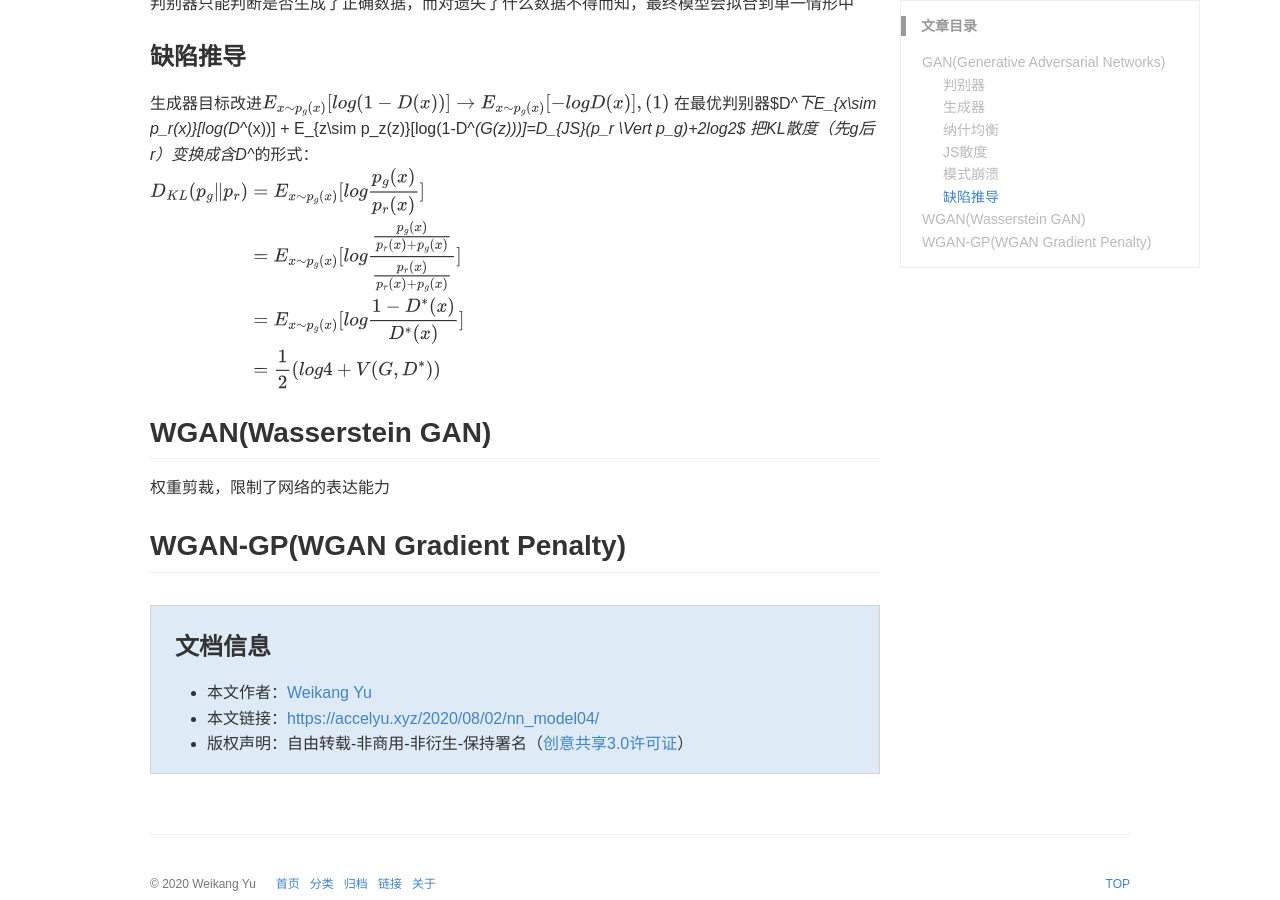
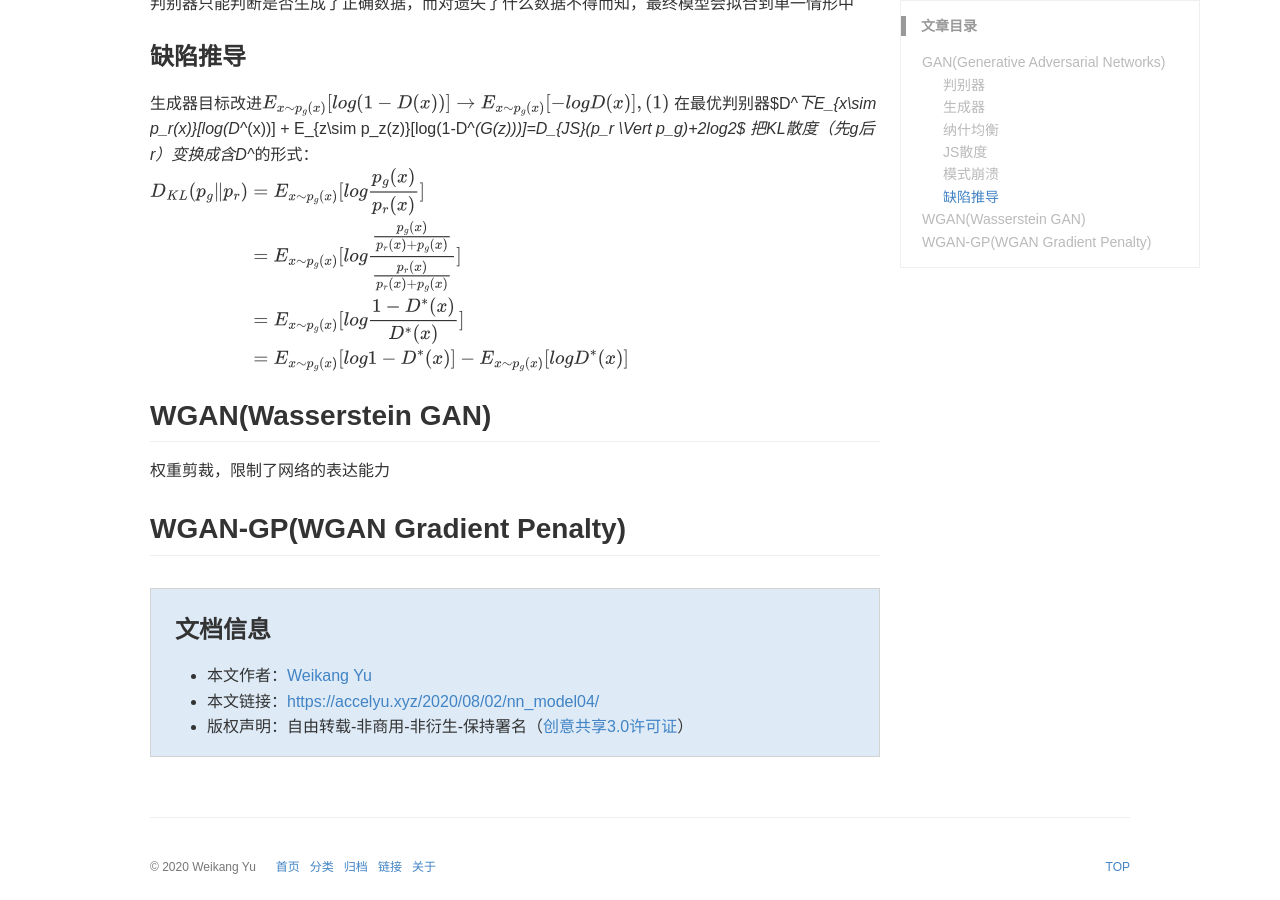
Before and after one commit to AccelYu/AccelYu.github.io, a Jekyll site: the page built from _posts/2020-08-02-nn_model04.md, in a window 1280 px wide and 900 px high, scrolled down 1388 px. Built offline with Jekyll 4.4.1, drawn with Linux system fonts in a browser that asks for light colours; some web fonts are replaced; comment, search, counter and statistics services are not loaded; a style sheet for code colours, icons or effects is not loaded; some of the changed text lies outside the part shown.

Commit message:
Update 2020-08-02-nn_model04.md

```diff
--- a/_posts/2020-08-02-nn_model04.md
+++ b/_posts/2020-08-02-nn_model04.md
@@ -54,7 +54,7 @@ $$\begin{align}D_{KL}(p_g \Vert p_r)
 &=E_{x\sim p_g(x)}[log\frac{p_g(x)}{p_r(x)}]\\\
 &=E_{x\sim p_g(x)}[log\frac{\frac{p_g(x)}{p_r(x)+p_g(x)}}{\frac{p_r(x)}{p_r(x)+p_g(x)}}]\\\
 &=E_{x\sim p_g(x)}[log\frac{1-D^*(x)}{D^*(x)}]\\\
-&=\frac{1}{2}(log4+V(G,D^*))\end{align}$$
+&=E_{x\sim p_g(x)}[log1-D^*(x)] - E_{x\sim p_g(x)}[logD^*(x)]\end{align}$$
 
 ## WGAN(Wasserstein GAN)
 权重剪裁，限制了网络的表达能力
```
